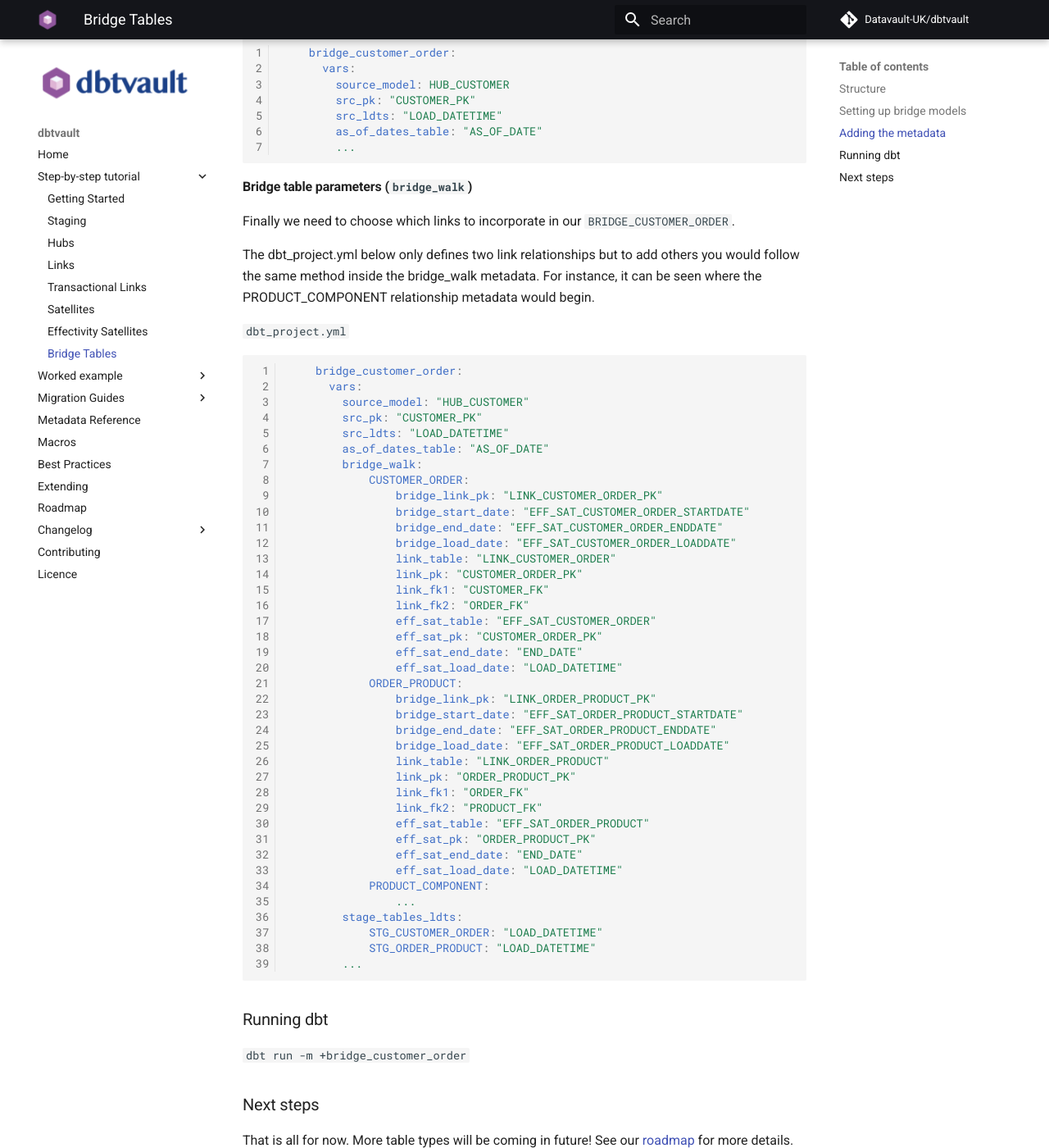
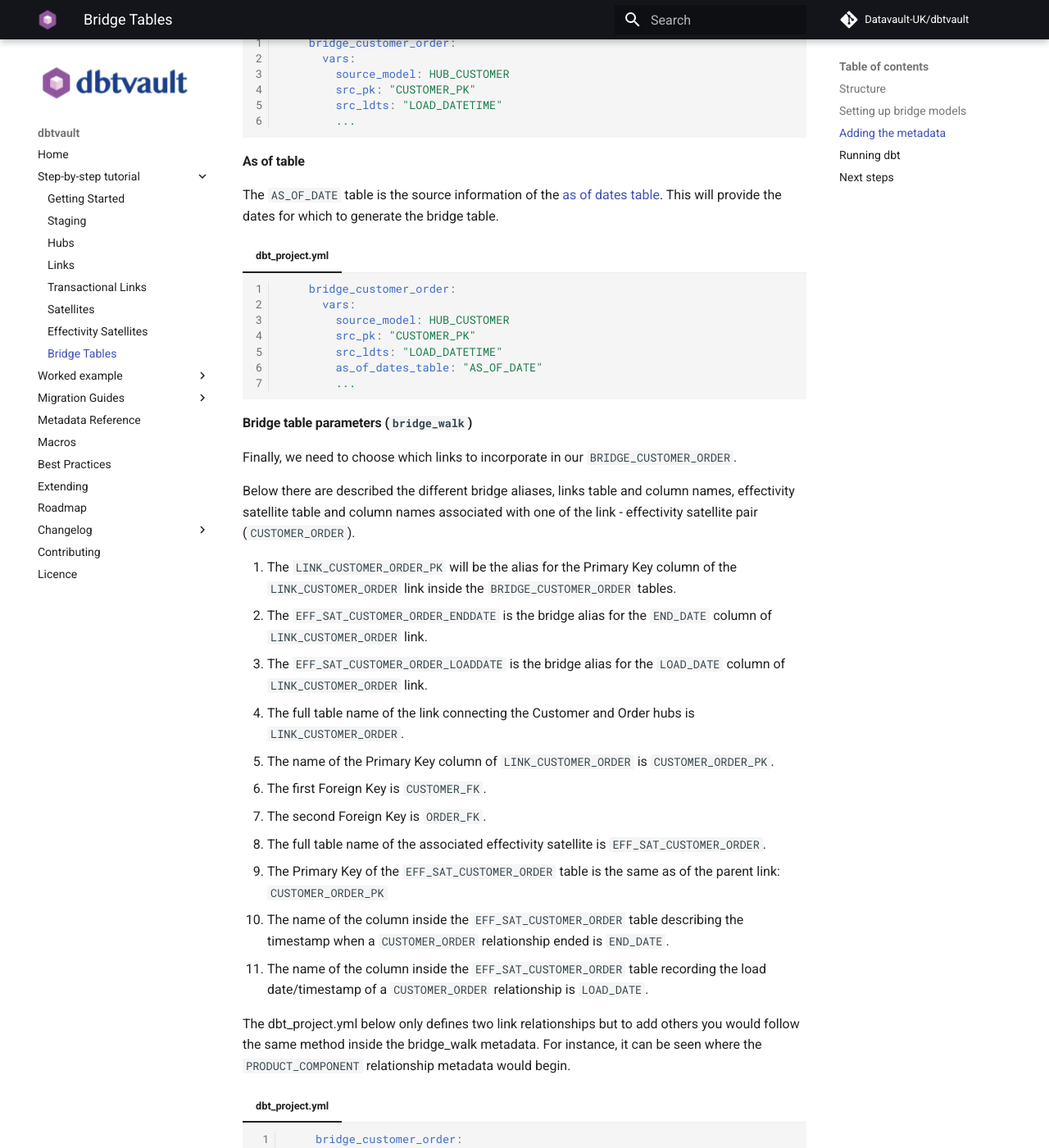
Before and after one commit to Datavault-UK/automate-dv-docs, an MkDocs documentation site: the page built from docs/tutorial/tut_bridges.md, in a window 1280 px wide and 1400 px high, scrolled down 2993 px. Shown: the whole window at 82% size. Built offline with MkDocs 1.6.1 and Material for MkDocs 9.7.7, drawn with Linux system fonts in a browser that asks for light colours; comment, search, counter and statistics services are not loaded; some of the changed text lies outside the part shown.

Commit message:
WIP: Bridge table documentation
- Added descriptions of the (sub) parameters in the bridge_walk parameter
- Added an example Bridge table at the end

````diff
--- a/docs/tutorial/tut_bridges.md
+++ b/docs/tutorial/tut_bridges.md
@@ -41,11 +41,12 @@
 
 Create a new dbt model as before. We'll call this one `bridge_customer_order`.
 
-`bridge_customer_order.sql`
-```jinja
-{{ {{ dbtvault.bridge({src_pk}, {as_of_dates_table}, {bridge_walk},
-    {source_model}, {stage_tables}, {src_ldts}) }} }}
-```
+=== "bridge_customer_order.sql"
+
+    ```jinja
+    {{ {{ dbtvault.bridge({src_pk}, {as_of_dates_table}, {bridge_walk},
+        {source_model}, {stage_tables}, {src_ldts}) }} }}
+    ```
 
 To create a bridge model, we simply copy and paste the above template into a model named after the bridge table we
 are creating. dbtvault will generate a bridge table using parameters provided in the following steps.
@@ -54,18 +55,19 @@
 
 We recommend setting the `bridge_incremental` materialization on all of your bridges using the `dbt_project.yml` file:
 
-`dbt_project.yml`
-```yaml
-models:
-  my_dbtvault_project:
-    bridge:
-    materialized: bridge_incremental
-    tags:
-      - bridge
-    bridge_customer_order:
-      vars:
-        ...
-```
+=== "dbt_project.yml"
+
+    ```yaml
+    models:
+      my_dbtvault_project:
+        bridge:
+        materialized: bridge_incremental
+        tags:
+          - bridge
+        bridge_customer_order:
+          vars:
+            ...
+    ```
 
 ### Adding the metadata
 
@@ -74,90 +76,133 @@
 #### Source table
 Here we will define the metadata for the source_model. We will use the HUB_CUSTOMER that we built before.
 
-`dbt_project.yml`
-```yaml
-    bridge_customer_order:
-      vars:
-        source_model: HUB_CUSTOMER
-        ...
-```
+=== "dbt_project.yml"
+
+    ```yaml
+        bridge_customer_order:
+          vars:
+            source_model: HUB_CUSTOMER
+            ...
+    ```
 
 #### Source columns
 
 Next we need to choose which source columns we will use in our `BRIDGE_CUSTOMER_ORDER`:
 
 1. The primary key of the parent hub, which is a hashed natural key.
-The `CUSTOMER_PK` we created earlier in the [hub](tut_hubs.md) section will be used for `BRIDGE_CUSTOMER_ORDER`.
+The `CUSTOMER_PK` we created earlier in the [hub](tut_hubs.md) section will be used for `BRIDGE_CUSTOMER_ORDER` as the origin Primary Key.
 
-2. `AS_OF_DATES_TABLE` is the source information of the [as of dates table](../macros.md#As-Of-Date-Table-Structures).
+2. `LOAD_DATETIME` column which represents the load date timestamp the `CUSTOMER_PK` is valid for.
+
+=== "dbt_project.yml"
+
+    ```yaml
+        bridge_customer_order:
+          vars:
+            source_model: HUB_CUSTOMER
+            src_pk: "CUSTOMER_PK"
+            src_ldts: "LOAD_DATETIME"
+            ...
+    ```
+
+#### As of table
+
+The `AS_OF_DATE` table is the source information of the [as of dates table](../macros.md#As-Of-Date-Table-Structures).
 This will provide the dates for which to generate the bridge table.
 
-3. `LOAD_DATETIME` column which represents the load date timestamp the row is valid for
 
-`dbt_project.yml`
-```yaml
-    bridge_customer_order:
-      vars:
-        source_model: HUB_CUSTOMER
-        src_pk: "CUSTOMER_PK"
-        src_ldts: "LOAD_DATETIME"
-        as_of_dates_table: "AS_OF_DATE"
-        ...
-```
+=== "dbt_project.yml"
+
+    ```yaml
+        bridge_customer_order:
+          vars:
+            source_model: HUB_CUSTOMER
+            src_pk: "CUSTOMER_PK"
+            src_ldts: "LOAD_DATETIME"
+            as_of_dates_table: "AS_OF_DATE"
+            ...
+    ```
 
 #### Bridge table parameters (`bridge_walk`)
 
-Finally we need to choose which links to incorporate in our `BRIDGE_CUSTOMER_ORDER`.
+Finally, we need to choose which links to incorporate in our `BRIDGE_CUSTOMER_ORDER`.
+
+Below there are described the different bridge aliases, links table and column names, effectivity satellite table and column names associated with one of the link - effectivity satellite pair (`CUSTOMER_ORDER`).
+
+1. The `LINK_CUSTOMER_ORDER_PK` will be the alias for the Primary Key column of the `LINK_CUSTOMER_ORDER` link inside the `BRIDGE_CUSTOMER_ORDER` tables.
+2. The `EFF_SAT_CUSTOMER_ORDER_ENDDATE` is the bridge alias for the `END_DATE` column of `LINK_CUSTOMER_ORDER` link.
+3. The `EFF_SAT_CUSTOMER_ORDER_LOADDATE` is the bridge alias for the `LOAD_DATE` column of `LINK_CUSTOMER_ORDER` link.
+4. The full table name of the link connecting the Customer and Order hubs is `LINK_CUSTOMER_ORDER`.
+5. The name of the Primary Key column of `LINK_CUSTOMER_ORDER` is `CUSTOMER_ORDER_PK`.
+6. The first Foreign Key is `CUSTOMER_FK`.
+7. The second Foreign Key is `ORDER_FK`.
+8. The full table name of the associated effectivity satellite is `EFF_SAT_CUSTOMER_ORDER`.
+9. The Primary Key of the `EFF_SAT_CUSTOMER_ORDER` table is the same as of the parent link: `CUSTOMER_ORDER_PK`
+10. The name of the column inside the `EFF_SAT_CUSTOMER_ORDER` table describing the timestamp when a `CUSTOMER_ORDER` relationship ended is `END_DATE`.
+11. The name of the column inside the `EFF_SAT_CUSTOMER_ORDER` table recording the load date/timestamp of a `CUSTOMER_ORDER` relationship is `LOAD_DATE`.
 
 The dbt_project.yml below only defines two link relationships but to add others you would follow the same method inside
-the bridge_walk metadata. For instance, it can be seen where the PRODUCT_COMPONENT relationship metadata would begin.
+the bridge_walk metadata. For instance, it can be seen where the `PRODUCT_COMPONENT` relationship metadata would begin.
 
-`dbt_project.yml`
-```yaml
-    bridge_customer_order:
-      vars:
-        source_model: "HUB_CUSTOMER"
-        src_pk: "CUSTOMER_PK"
-        src_ldts: "LOAD_DATETIME"
-        as_of_dates_table: "AS_OF_DATE"
-        bridge_walk:
-            CUSTOMER_ORDER:
-                bridge_link_pk: "LINK_CUSTOMER_ORDER_PK"
-                bridge_start_date: "EFF_SAT_CUSTOMER_ORDER_STARTDATE"
-                bridge_end_date: "EFF_SAT_CUSTOMER_ORDER_ENDDATE"
-                bridge_load_date: "EFF_SAT_CUSTOMER_ORDER_LOADDATE"
-                link_table: "LINK_CUSTOMER_ORDER"
-                link_pk: "CUSTOMER_ORDER_PK"
-                link_fk1: "CUSTOMER_FK"
-                link_fk2: "ORDER_FK"
-                eff_sat_table: "EFF_SAT_CUSTOMER_ORDER"
-                eff_sat_pk: "CUSTOMER_ORDER_PK"
-                eff_sat_end_date: "END_DATE"
-                eff_sat_load_date: "LOAD_DATETIME"
-            ORDER_PRODUCT:
-                bridge_link_pk: "LINK_ORDER_PRODUCT_PK"
-                bridge_start_date: "EFF_SAT_ORDER_PRODUCT_STARTDATE"
-                bridge_end_date: "EFF_SAT_ORDER_PRODUCT_ENDDATE"
-                bridge_load_date: "EFF_SAT_ORDER_PRODUCT_LOADDATE"
-                link_table: "LINK_ORDER_PRODUCT"
-                link_pk: "ORDER_PRODUCT_PK"
-                link_fk1: "ORDER_FK"
-                link_fk2: "PRODUCT_FK"
-                eff_sat_table: "EFF_SAT_ORDER_PRODUCT"
-                eff_sat_pk: "ORDER_PRODUCT_PK"
-                eff_sat_end_date: "END_DATE"
-                eff_sat_load_date: "LOAD_DATETIME"
-            PRODUCT_COMPONENT:
-                ...
-        stage_tables_ldts:
-            STG_CUSTOMER_ORDER: "LOAD_DATETIME"
-            STG_ORDER_PRODUCT: "LOAD_DATETIME"
-        ...
-```
+=== "dbt_project.yml"
+
+    ```yaml
+        bridge_customer_order:
+          vars:
+            source_model: "HUB_CUSTOMER"
+            src_pk: "CUSTOMER_PK"
+            src_ldts: "LOAD_DATETIME"
+            as_of_dates_table: "AS_OF_DATE"
+            bridge_walk:
+                CUSTOMER_ORDER:
+                    bridge_link_pk: "LINK_CUSTOMER_ORDER_PK"
+                    bridge_start_date: "EFF_SAT_CUSTOMER_ORDER_STARTDATE"
+                    bridge_end_date: "EFF_SAT_CUSTOMER_ORDER_ENDDATE"
+                    bridge_load_date: "EFF_SAT_CUSTOMER_ORDER_LOADDATE"
+                    link_table: "LINK_CUSTOMER_ORDER"
+                    link_pk: "CUSTOMER_ORDER_PK"
+                    link_fk1: "CUSTOMER_FK"
+                    link_fk2: "ORDER_FK"
+                    eff_sat_table: "EFF_SAT_CUSTOMER_ORDER"
+                    eff_sat_pk: "CUSTOMER_ORDER_PK"
+                    eff_sat_end_date: "END_DATE"
+                    eff_sat_load_date: "LOAD_DATETIME"
+                ORDER_PRODUCT:
+                    bridge_link_pk: "LINK_ORDER_PRODUCT_PK"
+                    bridge_start_date: "EFF_SAT_ORDER_PRODUCT_STARTDATE"
+                    bridge_end_date: "EFF_SAT_ORDER_PRODUCT_ENDDATE"
+                    bridge_load_date: "EFF_SAT_ORDER_PRODUCT_LOADDATE"
+                    link_table: "LINK_ORDER_PRODUCT"
+                    link_pk: "ORDER_PRODUCT_PK"
+                    link_fk1: "ORDER_FK"
+                    link_fk2: "PRODUCT_FK"
+                    eff_sat_table: "EFF_SAT_ORDER_PRODUCT"
+                    eff_sat_pk: "ORDER_PRODUCT_PK"
+                    eff_sat_end_date: "END_DATE"
+                    eff_sat_load_date: "LOAD_DATETIME"
+                PRODUCT_COMPONENT:
+                    ...
+            stage_tables_ldts:
+                STG_CUSTOMER_ORDER: "LOAD_DATETIME"
+                STG_ORDER_PRODUCT: "LOAD_DATETIME"
+            ...
+    ```
 
 ### Running dbt
 
+In order to finalise the creation of the `bridge_customer_order` table we use the following dbt command:
+
 `dbt run -m +bridge_customer_order`
+
+The resulting table should look like this:
+
+ | CUSTOMER_PK | AS_OF_DATE              | LINK_CUSTOMER_ORDER_PK | LINK_ORDER_PRODUCT_PK |
+ | ----------- | ----------------------- | ---------------------- | --------------------- |
+ | ED5984...   | 2018-06-01 00:00:00.000 | A77BA1...              | 8A2CQA...             |
+ | .           | .                       | .                      | .                     |
+ | .           | .                       | .                      | .                     |
+ | M67Y0U...   | 2018-06-01 12:00:00.000 | 1FA79C...              | BH5674...             |
+
 
 ### Next steps
 
````
